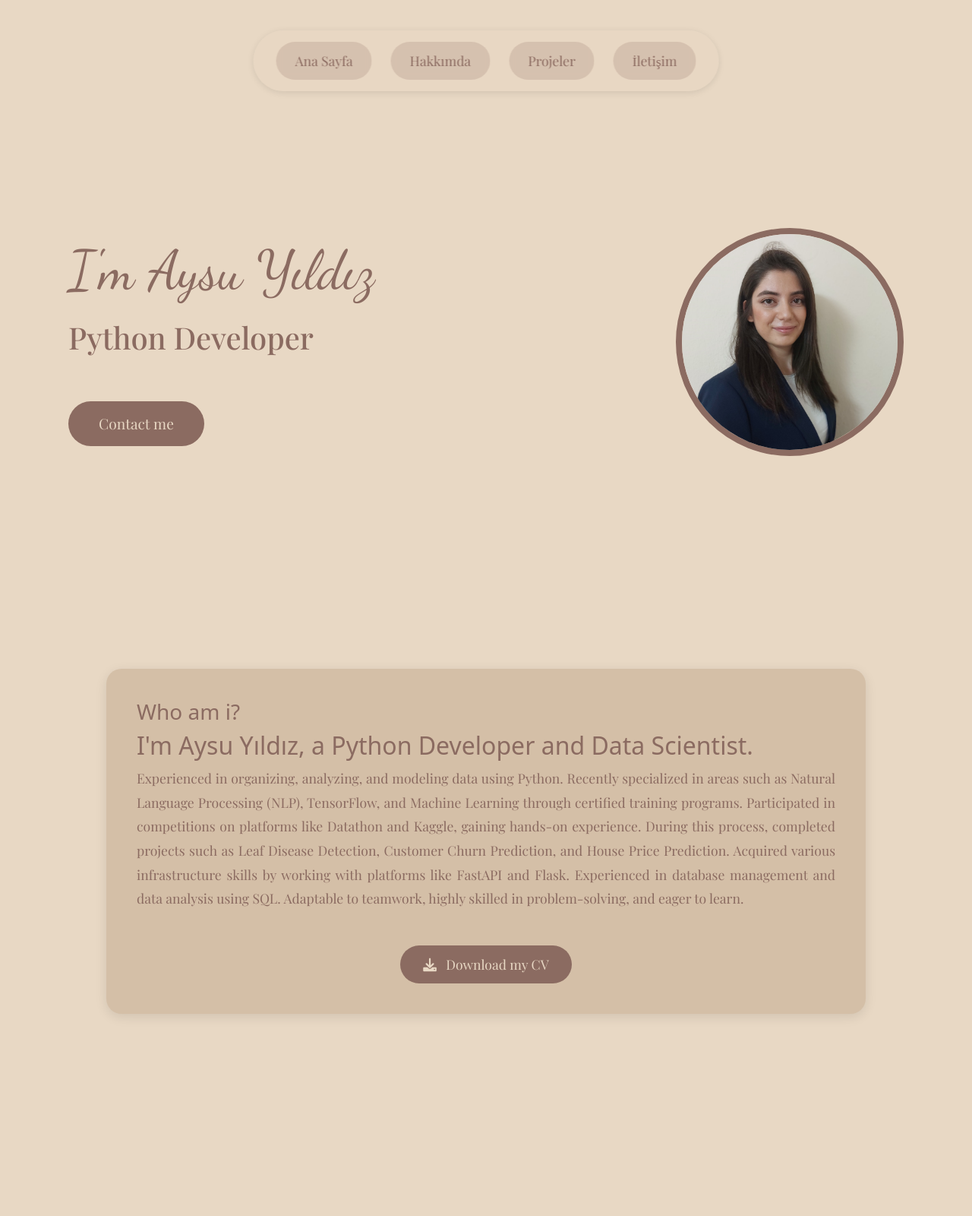
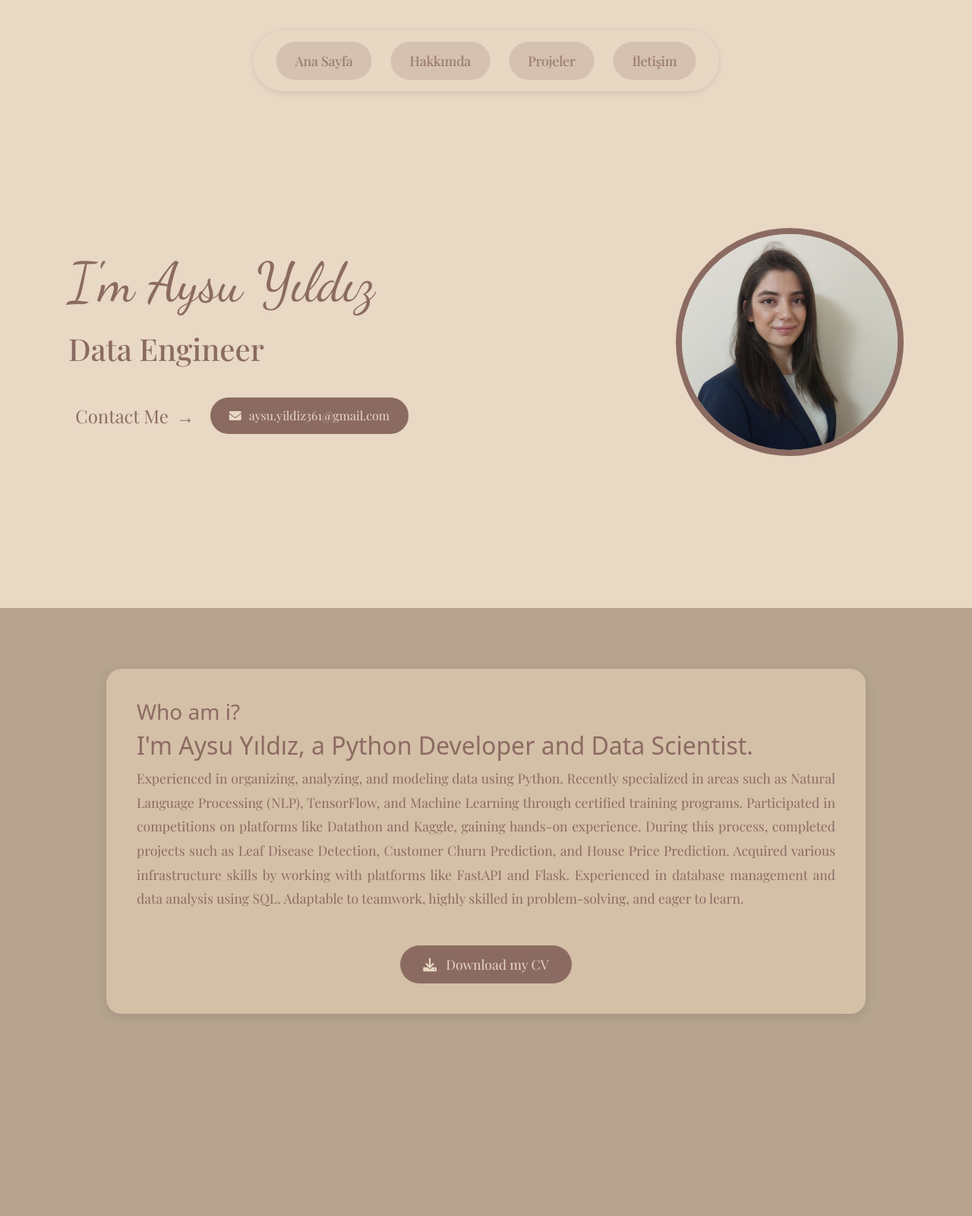
Before and after one commit to aysuyld/aysu_yildiz_, a Django app: page / in a window 1280 px wide. Shown: the whole page at 76% size. Run offline with Django 5.2, Linux system fonts and the light colour scheme; parts of the project's set-up code (start-up, migrations or seed data) failed here and were passed over; some libraries are stand-ins or nearby versions.

Commit message:
update home

```diff
--- a/projects/templates/home.html
+++ b/projects/templates/home.html
@@ -29,7 +29,7 @@
         }
 
         #about {
-            background-color: #E8D8C4;
+            background-color: #b6a48e; /* Açık pembe tonu */
             color: #8B6B61;
             padding: 40px 20px;
         }
@@ -69,26 +69,6 @@
             border-radius: 50%;
             object-fit: cover;
             border: 8px solid #8B6B61;
-        }
-
-        .lets-talk-btn {
-            background-color: #8B6B61;
-            color: #E8D8C4;
-            padding: 15px 40px;
-            border-radius: 30px;
-            text-decoration: none;
-            font-family: 'Playfair Display', serif;
-            font-size: 1.2rem;
-            transition: all 0.3s ease;
-            display: inline-block;
-            margin-top: 20px;
-        }
-
-        .lets-talk-btn:hover {
-            background-color: #6B4F44;
-            transform: translateY(-2px);
-            color: #E8D8C4;
-            text-decoration: none;
         }
 
         .nav-buttons {
@@ -213,6 +193,69 @@
         .text-center {
             text-align: center;
         }
+
+        .contact-wrapper {
+            display: flex;
+            align-items: center;
+            gap: 30px;
+            margin-top: 40px;
+        }
+
+        .lets-talk-text {
+            color: #8B6B61;
+            font-family: 'Playfair Display', serif;
+            font-size: 1.5rem;
+            display: flex;
+            align-items: center;
+            gap: 10px;
+            animation: moveText 1.5s ease-in-out infinite;
+        }
+
+        .arrow {
+            display: inline-block;
+        }
+
+        @keyframes moveText {
+            0% {
+                transform: translateX(0);
+            }
+            50% {
+                transform: translateX(10px);
+            }
+            100% {
+                transform: translateX(0);
+            }
+        }
+
+        .mail-btn {
+            background-color: #8B6B61;
+            color: #E8D8C4;
+            padding: 12px 25px;
+            border-radius: 25px;
+            text-decoration: none;
+            font-family: 'Playfair Display', serif;
+            font-size: 1rem;
+            transition: all 0.3s ease;
+            display: inline-flex;
+            align-items: center;
+            gap: 10px;
+        }
+
+        .mail-btn:hover {
+            background-color: #6B4F44;
+            transform: translateY(-2px);
+            color: #E8D8C4;
+            text-decoration: none;
+            box-shadow: 0 4px 15px rgba(0,0,0,0.1);
+        }
+
+        @media (max-width: 768px) {
+            .contact-wrapper {
+                flex-direction: column;
+                align-items: flex-start;
+                gap: 20px;
+            }
+        }
     </style>
 </head>
 <body>
@@ -227,8 +270,17 @@
         <div class="main-container">
             <div class="content-left">
                 <h1 class="name-title">I'm Aysu Yıldız</h1>
-                <h2 class="role-title">Python Developer</h2>
-                <a href="#" class="lets-talk-btn">Contact me</a>
+                <h2 class="role-title">Data Engineer</h2>
+                <div class="contact-wrapper">
+                    <div class="lets-talk-text">
+                        Contact Me
+                        <span class="arrow">→</span>
+                    </div>
+                    <a href="mailto:contact@aysuyildiz.com" class="mail-btn">
+                        <i class="fas fa-envelope"></i>
+                        <span>aysu.yildiz361@gmail.com</span>
+                    </a>
+                </div>
             </div>
             <div class="content-right">
                 <img src="{% static 'images/profile.jpg' %}" alt="Aysu Yıldız" class="profile-image">
```
